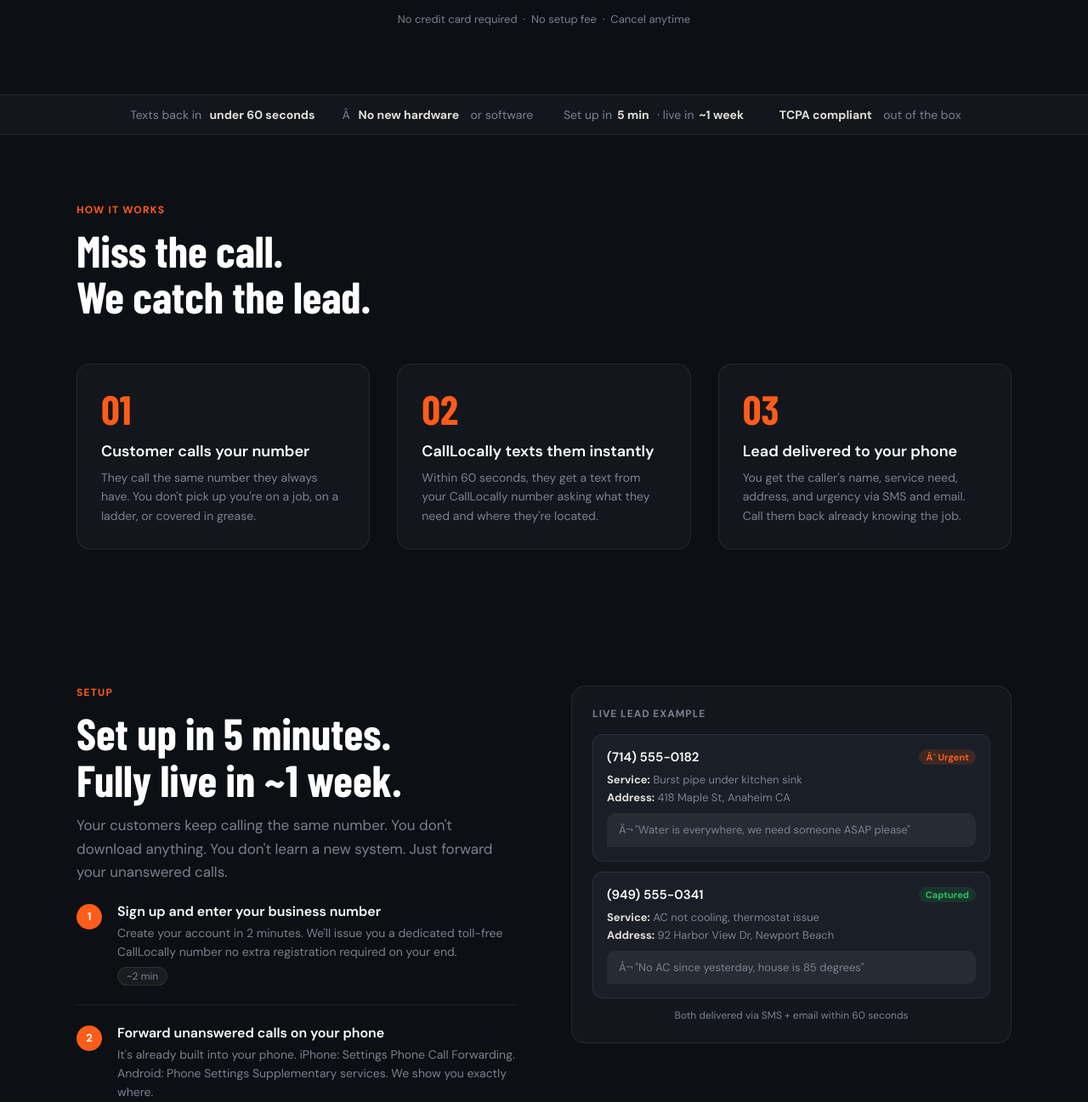
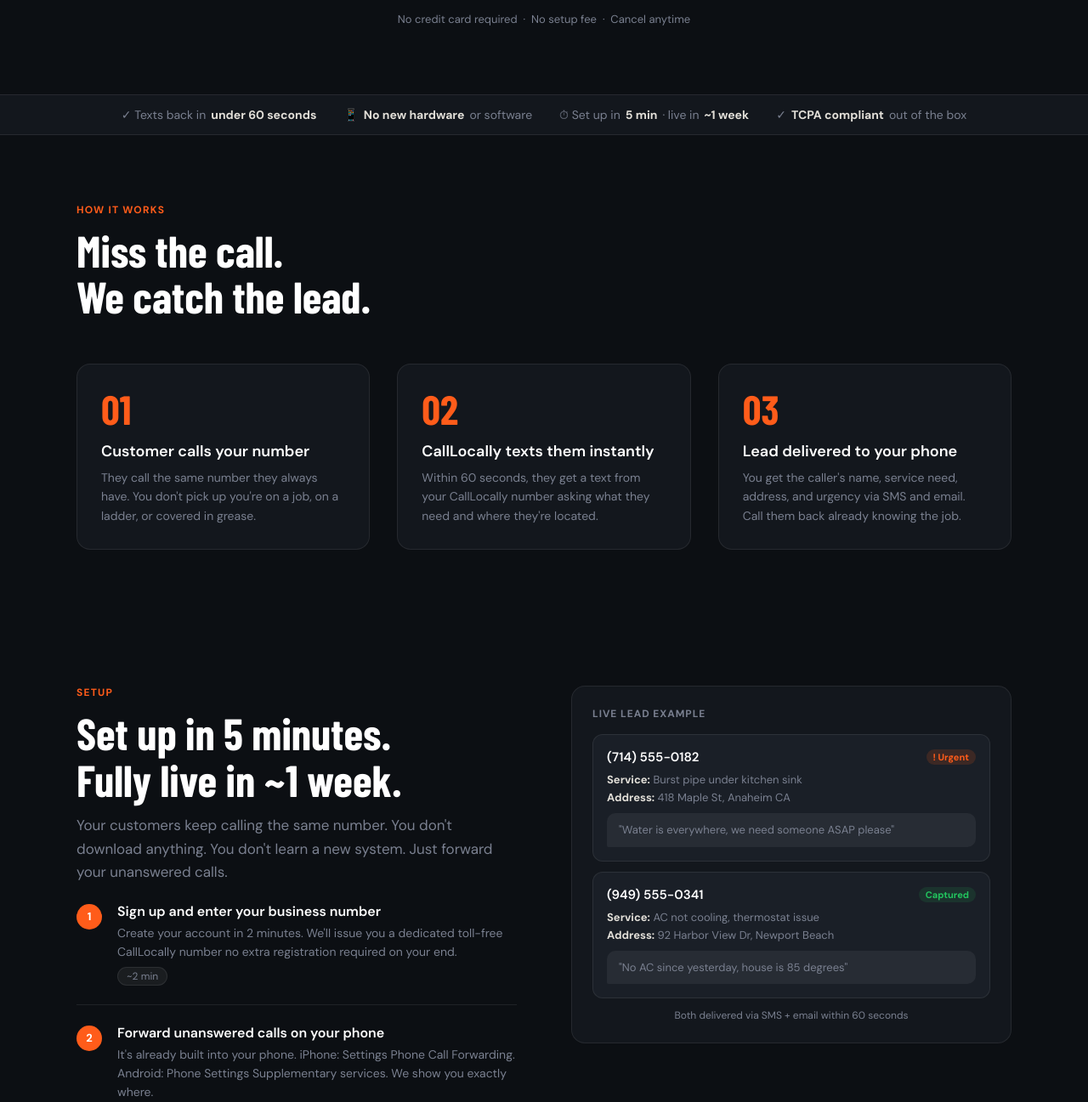
Before and after one commit to CallLocally/main, a website: page public/index.html in a window 1280 px wide. Shown: the part 703-2000 px from the top of the page at 85% size. Drawn offline with nearby package versions, Linux system fonts and the light colour scheme; a web font is replaced by a local one.

Commit message:
Fix garbled chars: trust bar, lead badges, success emoji

```diff
--- a/public/index.html
+++ b/public/index.html
@@ -216,10 +216,10 @@
 
 <!-- TRUST BAR -->
 <div class="trust">
-  <div class="trust-item"> &nbsp;Texts back in <b>&nbsp;under 60 seconds</b></div>
-  <div class="trust-item">Â&nbsp;<b>No new hardware</b>&nbsp; or software</div>
-  <div class="trust-item"> &nbsp;Set up in <b>5 min</b>&nbsp;&middot;&nbsp;live in <b>~1 week</b></div>
-  <div class="trust-item"> &nbsp;<b>TCPA compliant</b>&nbsp; out of the box</div>
+  <div class="trust-item">&#10003; Texts back in <b>under 60 seconds</b></div>
+  <div class="trust-item">&#128241; <b>No new hardware</b> or software</div>
+  <div class="trust-item">&#9201; Set up in <b>5 min</b> &middot; live in <b>~1 week</b></div>
+  <div class="trust-item">&#10003; <b>TCPA compliant</b> out of the box</div>
 </div>
 
 <!-- HOW IT WORKS -->
@@ -287,11 +287,11 @@
         <div class="lead-card">
           <div class="lead-card-header">
             <span class="lead-caller">(714) 555-0182</span>
-            <span class="lead-badge">Â¨ Urgent</span>
+            <span class="lead-badge">! Urgent</span>
           </div>
           <div class="lead-detail"><b>Service:</b> Burst pipe under kitchen sink</div>
           <div class="lead-detail"><b>Address:</b> 418 Maple St, Anaheim CA</div>
-          <div class="sms-bubble">Â¬ "Water is everywhere, we need someone ASAP please"</div>
+          <div class="sms-bubble">"Water is everywhere, we need someone ASAP please"</div>
         </div>
         <div class="lead-card">
           <div class="lead-card-header">
@@ -300,7 +300,7 @@
           </div>
           <div class="lead-detail"><b>Service:</b> AC not cooling, thermostat issue</div>
           <div class="lead-detail"><b>Address:</b> 92 Harbor View Dr, Newport Beach</div>
-          <div class="sms-bubble">Â¬ "No AC since yesterday, house is 85 degrees"</div>
+          <div class="sms-bubble">"No AC since yesterday, house is 85 degrees"</div>
         </div>
         <div style="font-size:12px;color:var(--muted);text-align:center;margin-top:12px">Both delivered via SMS + email within 60 seconds</div>
       </div>
```
